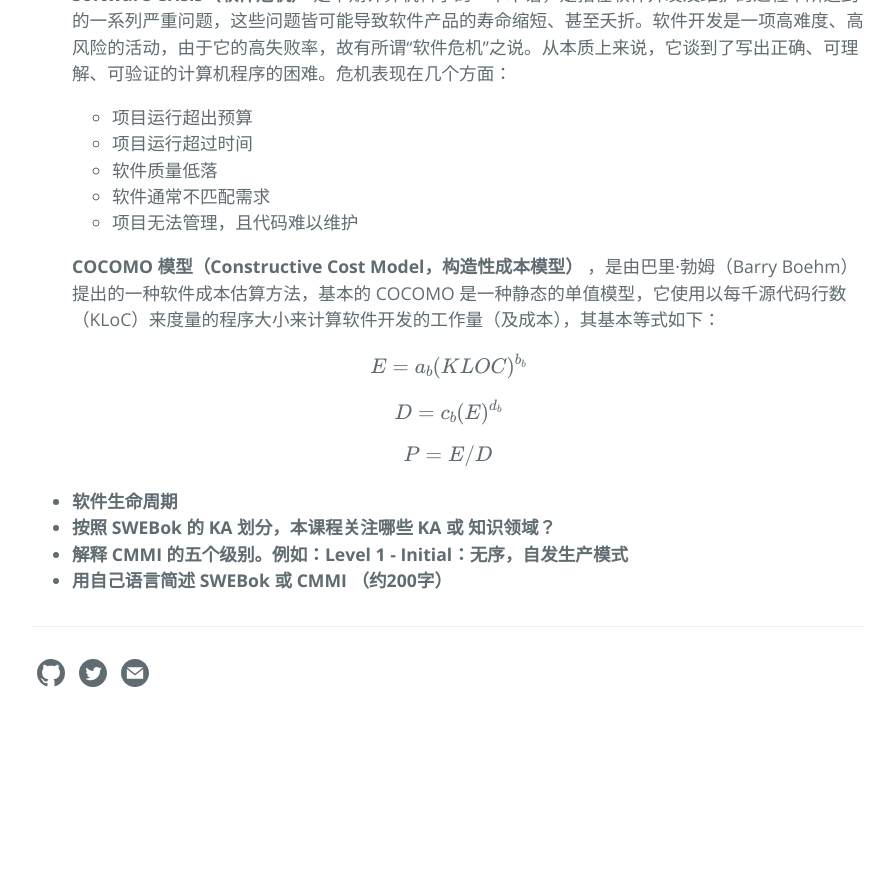
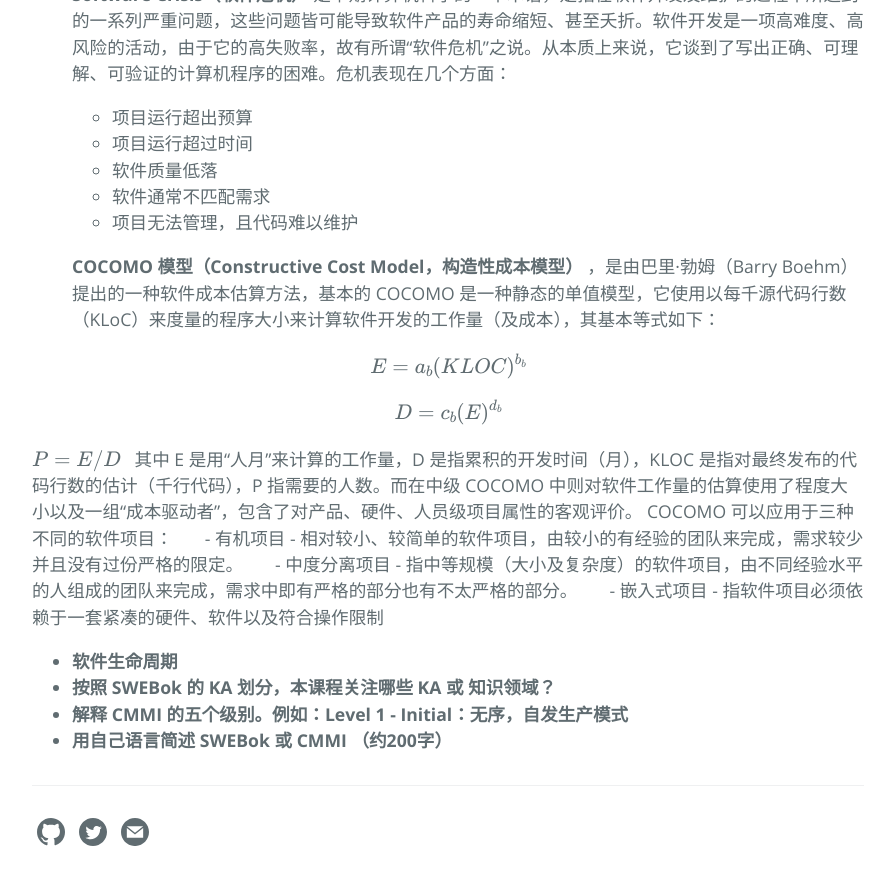
Before and after one commit to joece/joece.github.io, a Jekyll site: the page built from _posts/2018-03-15-Software-System-Analysis-and-Design-Homework1.md, in a window 1280 px wide and 900 px high, scrolled down 760 px. Shown: the top 885 px of the window, without its empty margins (192-1086 px from the left). Built offline with Jekyll 4.4.1, drawn with Linux system fonts in a browser that asks for light colours; formulas are drawn with MathJax 3; before the commit the page ends 1501 px from its top, so only the background shows below that.

Commit message:
Update 2018-03-15-Software-System-Analysis-and-Design-Homework1.md

```diff
--- a/_posts/2018-03-15-Software-System-Analysis-and-Design-Homework1.md
+++ b/_posts/2018-03-15-Software-System-Analysis-and-Design-Homework1.md
@@ -25,6 +25,11 @@ $$E=a_b(KLOC)^{b_b}$$
 $$D=c_b(E)^{d_b}$$
 
 $$P=E/D$$
+    其中 E 是用“人月”来计算的工作量，D 是指累积的开发时间（月），KLOC 是指对最终发布的代码行数的估计（千行代码），P 指需要的人数。而在中级 COCOMO 中则对软件工作量的估算使用了程度大小以及一组“成本驱动者”，包含了对产品、硬件、人员级项目属性的客观评价。
+    COCOMO 可以应用于三种不同的软件项目：
+        - 有机项目 - 相对较小、较简单的软件项目，由较小的有经验的团队来完成，需求较少并且没有过份严格的限定。
+        - 中度分离项目 - 指中等规模（大小及复杂度）的软件项目，由不同经验水平的人组成的团队来完成，需求中即有严格的部分也有不太严格的部分。
+        - 嵌入式项目 - 指软件项目必须依赖于一套紧凑的硬件、软件以及符合操作限制
 
 - __软件生命周期__
 - __按照 SWEBok 的 KA 划分，本课程关注哪些 KA 或 知识领域？__
```
